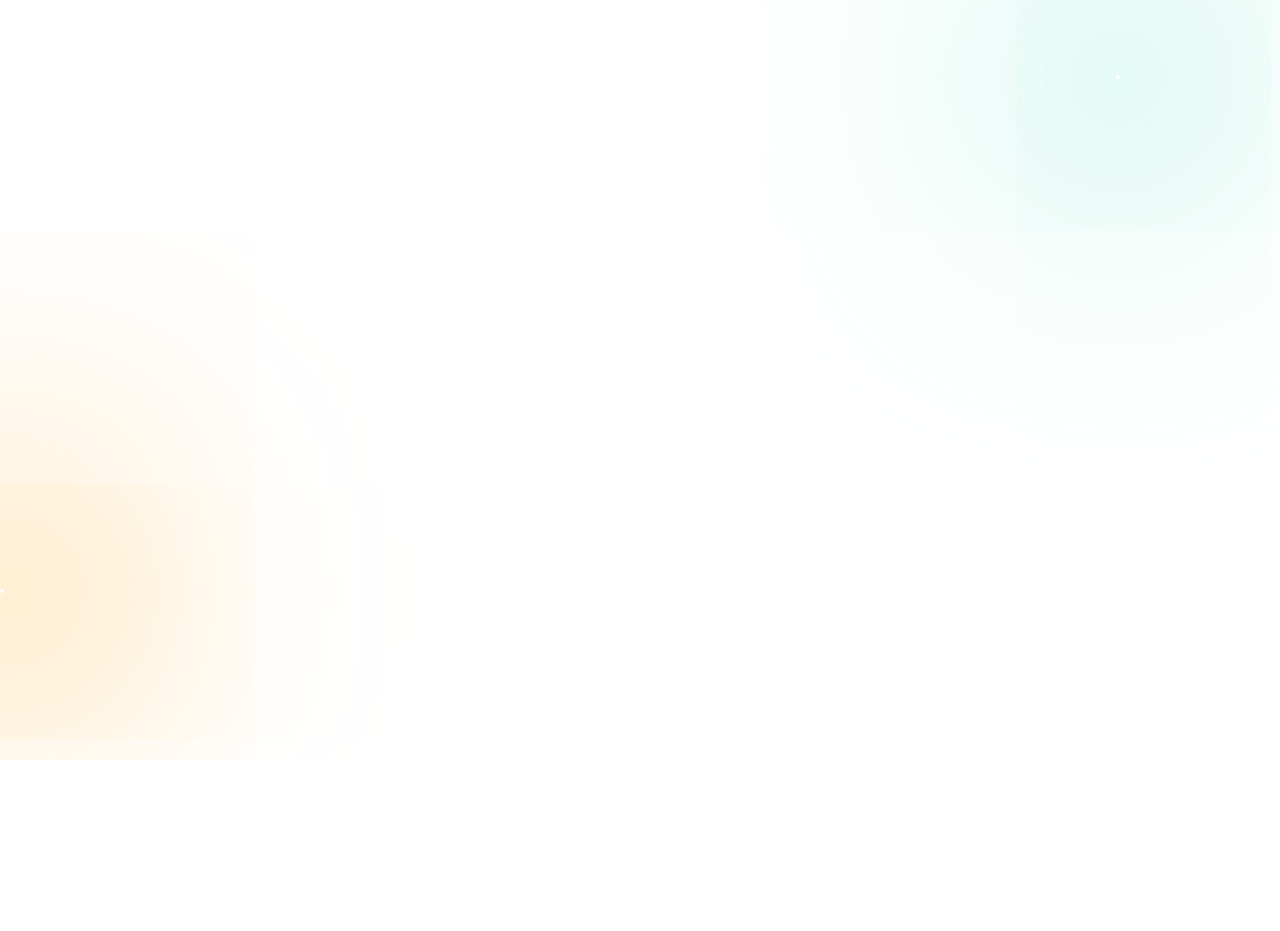
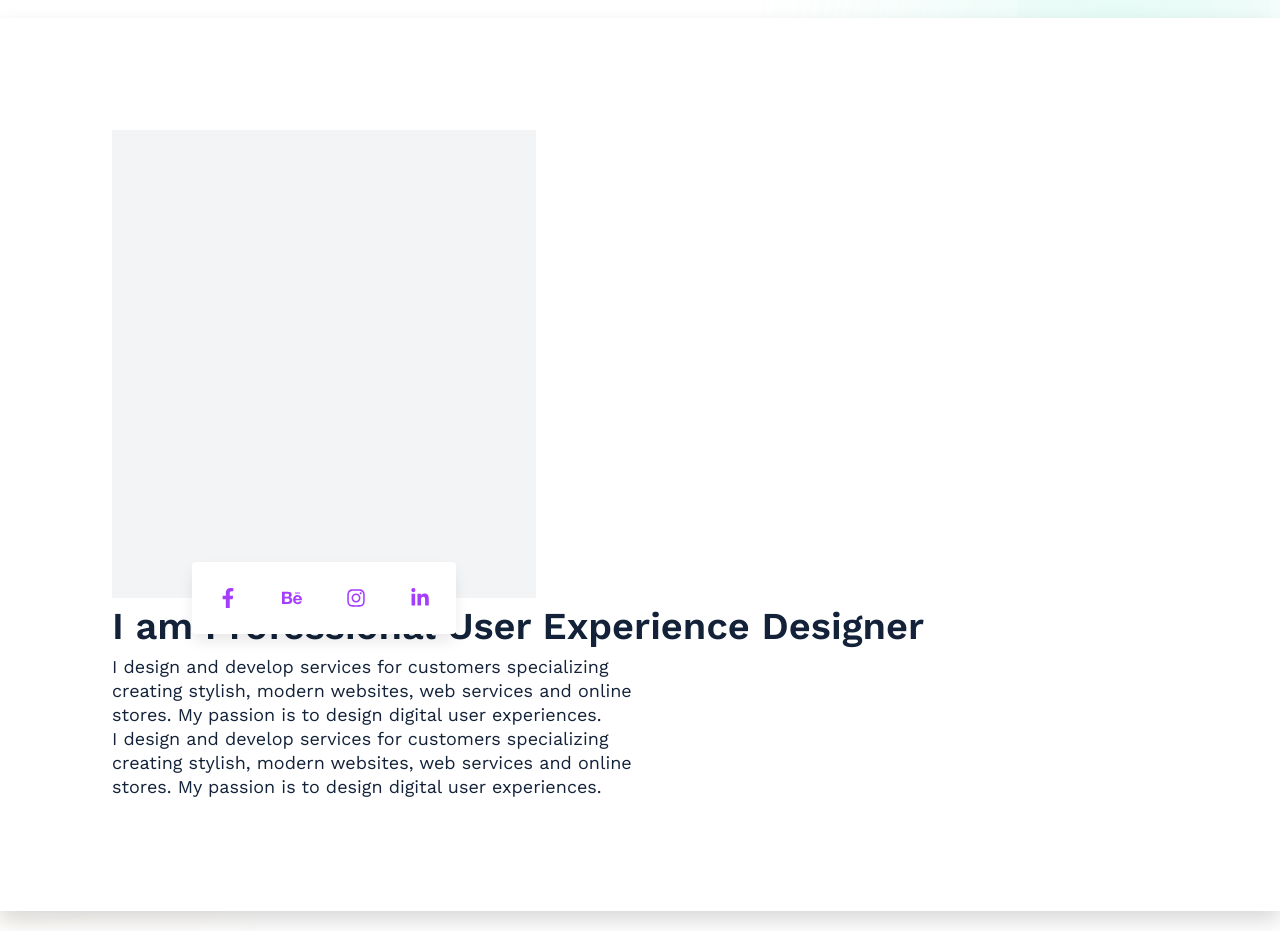
Before and after one commit to Nahid-hasan-web/DMportfolio, a Next.js app: page / in a window 1280 px wide. Shown: the part 1040-1971 px from the top of the page. Before the commit the page ends 1800 px from the top, so only its background shows below. Built offline with nearby package versions, Linux system fonts and the light colour scheme.

Commit message:
about me

```diff
--- /dev/null
+++ b/app/components/AboutMe.jsx
@@ -0,0 +1,52 @@
+import Link from "next/link";
+import React from "react";
+import { FaFacebookF } from "react-icons/fa";
+import { FaBehance } from "react-icons/fa";
+import { FaInstagram } from "react-icons/fa6";
+import { FaLinkedinIn } from "react-icons/fa6";
+
+const AboutMe = () => {
+  const socialLiks = [
+    { socailLink: "/", socialIcon: <FaFacebookF /> },
+    { socailLink: "/", socialIcon: <FaBehance /> },
+    { socailLink: "/", socialIcon: <FaInstagram /> },
+    { socailLink: "/", socialIcon: <FaLinkedinIn /> },
+  ];
+  return (
+    <>
+      <section id="AboutMe" className="py-5 absolute z-20 w-full -bottom-[10%]  ">
+        <div className="container">
+          <div className="p-28 bg-white rounded-4 shadow-[0px_10px_20px_0px_rgba(0,0,0,0.15)]  ">
+          {/* --- about me images */}
+            <div className="w-[424px] h-[468px]  relative bg-gray-100 ">
+              <div className=" absolute -bottom-9 left-[50%] translate-x-[-50%] w-[264px] h-[72px]  bg-white rounded-sm p-3 flex justify-between items-center shadow-[0px_8px_16px_-2px_rgba(0,_0,_0,_0.1)]">
+                {socialLiks.map((item, i) => (
+                  <Link
+                    key={i}
+                    className=" flex justify-center items-center w-12 h-12 rounded-sm bg-white hover:bg-brandColor text-xl text-brandColor hover:text-white"
+                    href={item.socailLink}
+                  >
+                    {item.socialIcon}
+                  </Link>
+                ))}
+              </div>
+            </div>
+            {/* ---- about me text */}
+            <div>
+                <h2 className="text-[38px] font-semibold font-work text-[#132238]">I am Professional User Experience Designer</h2>
+                <p className="commonP max-w-[536px] leading-[24px] ">
+                    I design and develop services for customers specializing creating stylish, modern websites, web services and online stores. My passion is to design digital user experiences.
+                </p>
+                <p className="commonP max-w-[536px] leading-[24px] ">
+                    I design and develop services for customers specializing creating stylish, modern websites, web services and online stores. My passion is to design digital user experiences.
+                </p>
+            </div>
+
+          </div>
+        </div>
+      </section>
+    </>
+  );
+};
+
+export default AboutMe;
--- a/app/components/Banner.jsx
+++ b/app/components/Banner.jsx
@@ -3,6 +3,7 @@ import ButtonV1 from "../common-components/ButtonV1";
 import Counter from "../common-components/Counter";
 import Image from "next/image";
 import bannerImage from "../../public/images/banneImage.png";
+import AboutMe from "./AboutMe";
 const Banner = () => {
   return (
     <>
@@ -58,6 +59,7 @@ const Banner = () => {
         <div className="w-1 h-1  rounded-xl shadow-[0_0_250px_150px_rgba(218,77,241,0.40)] absolute top-0 right-0"></div>
         <div className="w-1 h-1 hidden lg:block  rounded-xl shadow-[0_0_250px_150px_rgba(196,245,233,0.70)] absolute top-[60%] right-40"></div>
         <div className="w-1 h-1 hidden lg:block  rounded-xl shadow-[0_0_250px_150px_rgba(255,223,168,0.80)] absolute top-[90%] left-0"></div>
+        <AboutMe/>
       </section>
     </>
   );
--- a/package.json
+++ b/package.json
@@ -12,7 +12,8 @@
     "next": "16.0.3",
     "react": "19.2.0",
     "react-countup": "^6.5.3",
-    "react-dom": "19.2.0"
+    "react-dom": "19.2.0",
+    "react-icons": "^5.5.0"
   },
   "devDependencies": {
     "@tailwindcss/postcss": "^4",
```
Also changed, not shown: 1 other file (tests, documents, lock files or other folders).
